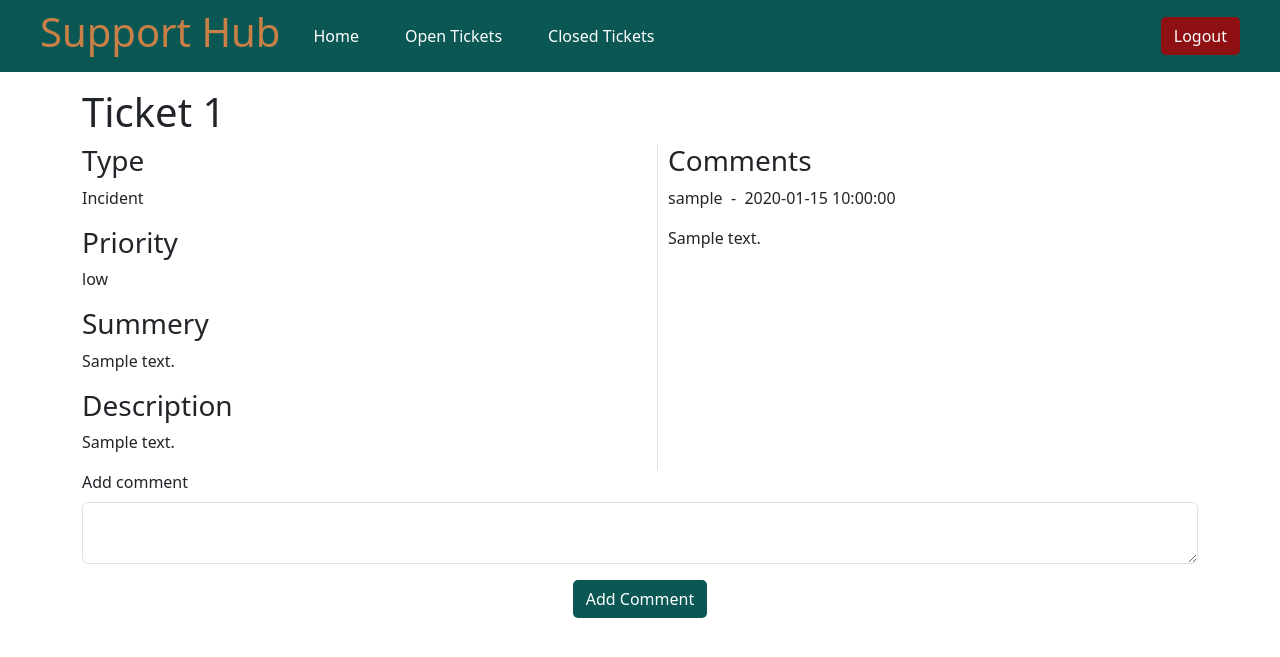
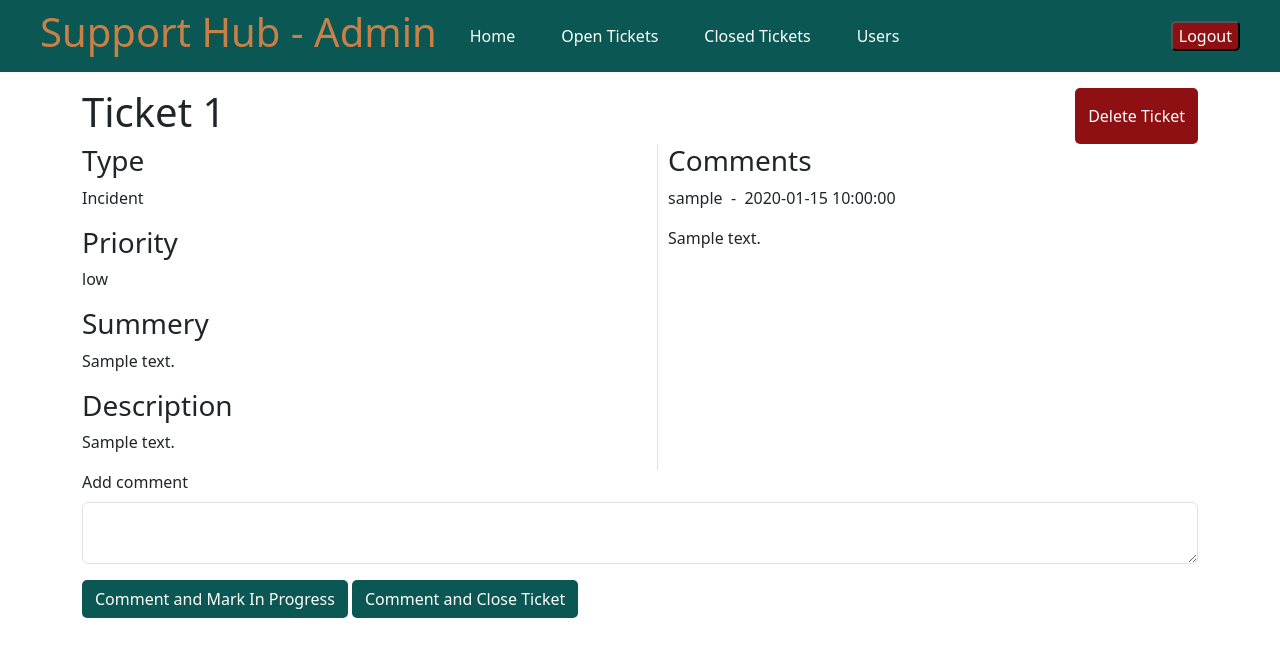
Before and after one commit to Ra-Wh/fictional-umbrella, a Flask app: page /view/1 in a window 1280 px wide. Shown: the top 657 px of the page. Run offline with Flask 3, Linux system fonts and the light colour scheme; a user stored in the database is signed in; tables that the repository leaves empty hold one stand-in row (values such as "Sample post").

Commit message:
37 feature view ticket admin functions (#38)
* admin view page buttons

* conditional buttons

* delete button and route

* admi show user page

```diff
--- a/app/models.py
+++ b/app/models.py
@@ -40,7 +40,7 @@ class tickets(db.Model):
     ticket_details: so.Mapped[sa.Text] = so.mapped_column(sa.Text, nullable=False)
     issue_type: so.Mapped[sa.Enum] = so.mapped_column(sa.Enum(IssueType), nullable=False)
     priority: so.Mapped[sa.Enum] = so.mapped_column(sa.Enum(PriorityType), nullable=False)
-    isClosed: so.Mapped[bool] = so.mapped_column(sa.Boolean, default=False)
+    closed_date: so.Mapped[sa.DateTime] = so.mapped_column(sa.DateTime, default=None, nullable=True)
     ticket_summary: so.Mapped[str] = so.mapped_column(sa.String(40), nullable=False)
     status: so.Mapped[sa.Enum] = so.mapped_column(sa.Enum(StatusType), nullable=False, default=StatusType.open)
     needs_attention: so.Mapped[bool] = so.mapped_column(sa.Boolean, nullable=False, default=False)
--- a/app/routes.py
+++ b/app/routes.py
@@ -3,35 +3,58 @@ from app.forms import LoginForm, RegistrationForm, CreateTicketForm, AddCommentF
 from app import app, db
 from flask_login import current_user, logout_user, login_required, login_user
 import sqlalchemy as sa
+import sqlalchemy.orm
 from app.models import login_details, user_accounts, tickets, ticket_comments
 from urllib.parse import urlsplit
 from flask import session
 from utils.template_utils import get_base_template
+from datetime import datetime
+from sqlalchemy import or_
+from sqlalchemy.orm import joinedload
 
 
 @app.route('/')
 @app.route('/index')
 @login_required
 def index():
-    recent_tickets = tickets.query.filter(
-        tickets.status != 'closed',
-        tickets.user_account_id == current_user.user_account_id
-    ).limit(10).all()
+    if current_user.is_admin:
+        recent_tickets = tickets.query.filter(
+            tickets.status != 'closed',
+        ).limit(10).all()
 
-    count_open = tickets.query.filter(
-        tickets.status == 'open',
-        tickets.user_account_id == current_user.user_account_id
-    ).count()
+        count_open = tickets.query.filter(
+            tickets.status == 'open',
+        ).count()
 
-    count_in_progress = tickets.query.filter(
-        tickets.status == 'in_progress',
-        tickets.user_account_id == current_user.user_account_id
-    ).count()
+        count_in_progress = tickets.query.filter(
+            tickets.status == 'in_progress',
+        ).count()
 
-    count_closed = tickets.query.filter(
-        tickets.status == 'closed',
-        tickets.user_account_id == current_user.user_account_id
-    ).count()
+        count_closed = tickets.query.filter(
+            tickets.status == 'closed',
+        ).count()
+
+    else:
+
+        recent_tickets = tickets.query.filter(
+            tickets.status != 'closed',
+            tickets.user_account_id == current_user.user_account_id
+        ).limit(10).all()
+
+        count_open = tickets.query.filter(
+            tickets.status == 'open',
+            tickets.user_account_id == current_user.user_account_id
+        ).count()
+
+        count_in_progress = tickets.query.filter(
+            tickets.status == 'in_progress',
+            tickets.user_account_id == current_user.user_account_id
+        ).count()
+
+        count_closed = tickets.query.filter(
+            tickets.status == 'closed',
+            tickets.user_account_id == current_user.user_account_id
+        ).count()
 
     return render_template(
         'index.html',
@@ -107,7 +130,7 @@ def create():
             )
         db.session.add(new_ticket)
         db.session.commit()
-        return render_template('index.html', title='Home', base_template=get_base_template())
+        return redirect(url_for('index'))
     return render_template('create.html', title="create ticket", form=form, base_template=get_base_template())
 
 @app.route('/view', defaults={'ticket_id': None}, methods=['GET', 'POST'])
@@ -115,11 +138,29 @@ def create():
 @login_required
 def view(ticket_id):
     ticket = tickets.query.filter(
-        tickets.ticket_id == ticket_id,
-        tickets.user_account_id == current_user.user_account_id
+        tickets.ticket_id == ticket_id
+    ).filter(
+        or_(current_user.is_admin, tickets.user_account_id == current_user.user_account_id)
     ).first()
-    form=AddCommentForm()
+
+    if ticket is None:
+        flash("Ticket not found or you don't have permission to view it.", "danger")
+        return redirect(url_for("index"))
+
+    form = AddCommentForm()
+
     if form.validate_on_submit():
+        action = request.form.get('action')
+
+        # Ensure action is valid before updating status
+        valid_statuses = {"open", "in_progress", "closed"}
+        if action in valid_statuses:
+            ticket.status = action  # Update ticket status
+            if action is "closed":
+                ticket.closed_date = datetime.now()
+            db.session.commit()
+
+        # Add the comment to the database
         new_comment = ticket_comments(
             ticket_id=ticket_id,
             user_account_id=current_user.user_account_id,
@@ -127,22 +168,81 @@ def view(ticket_id):
         )
         db.session.add(new_comment)
         db.session.commit()
-    comments = ticket_comments.query.filter_by(
-        ticket_id=ticket_id
-    )
+
+        return redirect(url_for('view', ticket_id=ticket_id))  # Redirect to refresh template
+
+    comments = ticket_comments.query.filter_by(ticket_id=ticket_id).all()
     username = login_details.query.filter_by(user_account_id=current_user.user_account_id).with_entities(login_details.username).scalar()
-    return render_template('view.html', title='view ticket', form=form, base_template=get_base_template(), ticket=ticket, comments=comments, username=username)
+
+    return render_template('view.html', title='View Ticket', form=form, base_template=get_base_template(), ticket=ticket, comments=comments, username=username)
 
 @app.route('/open-tickets', methods=['GET', 'POST'])
 @login_required
 def open_tickets():
-    open_tickets = tickets.query.filter(
-        tickets.status != 'closed',
-        tickets.user_account_id == current_user.user_account_id
-    ).all()
+    if current_user.is_admin:
+        open_tickets = tickets.query.filter(
+            tickets.status != 'closed',
+        ).all()
+    else:
+        open_tickets = tickets.query.filter(
+            tickets.status != 'closed',
+            tickets.user_account_id == current_user.user_account_id
+        ).all()
     return render_template('open.html', title='Open Tickets', base_template=get_base_template(), tickets=open_tickets)
 
 @app.route('/closed-tickets', methods=['GET', 'POST'])
 @login_required
 def closed_tickets():
-    return render_template('closed.html', title='Open Tickets', base_template=get_base_template())
+    if current_user.is_admin:
+        closed_tickets = tickets.query.filter(
+            tickets.status == 'closed',
+        ).all()
+    else:
+        closed_tickets = tickets.query.filter(
+            tickets.status == 'closed',
+            tickets.user_account_id == current_user.user_account_id
+        ).all()
+    return render_template('closed.html', title='Open Tickets', base_template=get_base_template(), tickets=closed_tickets)
+
+
+@app.route('/delete', defaults={'ticket_id': None}, methods=['GET', 'POST'])
+@app.route('/delete/<int:ticket_id>', methods=['GET', 'POST'])
+@login_required
+def delete(ticket_id):
+    if current_user.is_admin:
+        ticket = tickets.query.filter(
+            tickets.ticket_id == ticket_id
+        ).first()
+        db.session.delete(ticket)
+        db.session.commit()
+
+        flash("Ticket deleted successfully!", "success")
+        return redirect(url_for("index"))
+
+    return redirect(url_for("index"))
+
+@app.route('/promote', methods=['GET', 'POST'])
+@login_required
+def promote(user_account_id):
+    return redirect(url_for("index"))
+
+@app.route('/delete/user', methods=['GET', 'POST'])
+@login_required
+def delete_user(user_account_id):
+    return redirect(url_for("index"))
+
+@app.route('/users', methods=['GET', 'POST'])
+@login_required
+def users():
+    users = db.session.query(
+        user_accounts.user_account_id,
+        user_accounts.first_name,
+        user_accounts.last_name,
+        user_accounts.account_created_date,
+        user_accounts.is_deleted,
+        user_accounts.account_deleted_date,
+        user_accounts.is_admin,
+        login_details.username
+    ).join(login_details).all()
+
+    return render_template('users.html', title='Users', base_template=get_base_template(), users=users)
--- a/app/static/styles.css
+++ b/app/static/styles.css
@@ -135,3 +135,21 @@
     align-items: center;
     gap: 20px;
 }
+
+/*Modal*/
+.modal-overlay {
+    position: fixed;
+    top: 0; left: 0;
+    width: 100%; height: 100%;
+    background: rgba(0, 0, 0, 0.5);
+    display: flex;
+    justify-content: center;
+    align-items: center;
+}
+
+.modal-content {
+    background: white;
+    padding: 20px;
+    border-radius: 8px;
+    text-align: center;
+}
--- a/app/templates/adminbase.html
+++ b/app/templates/adminbase.html
@@ -18,8 +18,20 @@
     </head>
     <body>
         <nav class="navbar navbar-expand-lg navbar-light navbar-bg">
-            <div>
+            <div style="display: flex; justify-content: space-between; align-items: top; gap: 20px">
                 <h1 class="navbar-heading">Support Hub - Admin</h1>
+                <button class="btn button-navbar" type="button" onclick="window.location.href='{{ url_for('index') }}'">
+                    Home
+                </button>
+                <button class="btn button-navbar" type="button" onclick="window.location.href='{{ url_for('open_tickets') }}'">
+                    Open Tickets
+                </button>
+                <button class="btn button-navbar" type="button" onclick="window.location.href='{{ url_for('closed_tickets') }}'">
+                    Closed Tickets
+                </button>
+                <button class="btn button-navbar" type="button" onclick="window.location.href='{{ url_for('users') }}'">
+                    Users
+                </button>
             </div>
             <div style="display: flex; gap: 20px;">
                 <form action="{{ url_for('logout') }}" method="POST">
--- a/app/templates/create.html
+++ b/app/templates/create.html
@@ -1,4 +1,4 @@
-{% extends "base.html" %}
+{% extends base_template %}
 
 {% block content %}
     <body>
--- a/app/templates/macros/buttons.html
+++ b/app/templates/macros/buttons.html
@@ -8,3 +8,36 @@
         View
     </button>
 {% endmacro %}
+
+{% macro delete_button(ticket_id) %}
+    <button
+        type="button"
+        class="btn button-tertiary"
+        style="align-self: flex-start;"
+        onclick="window.location.href='{{ url_for('delete', ticket_id=ticket_id) }}'"
+        >
+        Delete
+    </button>
+{% endmacro %}
+
+{% macro promote_user_button(ticket_id) %}
+    <button
+        type="button"
+        class="btn button-primary"
+        style="align-self: flex-start;"
+        onclick="window.location.href='{{ url_for('promote', user_account_id=user_account_id) }}'"
+        >
+        Promote
+    </button>
+{% endmacro %}
+
+{% macro delete_user_button(ticket_id) %}
+    <button
+        type="button"
+        class="btn button-tertiary"
+        style="align-self: flex-start;"
+        onclick="window.location.href='{{ url_for('delete_user', user_account_id=user_account_id) }}'"
+        >
+        Delete
+    </button>
+{% endmacro %}
--- a/app/templates/view.html
+++ b/app/templates/view.html
@@ -1,7 +1,14 @@
-{% extends "base.html" %}
+{% import 'macros/buttons.html' as buttons %}
+
+{% extends base_template %}
 
 {% block content %}
-    <h1>Ticket {{ ticket.ticket_id }}</h1>
+    <div style="display: flex; flex-direction: row; justify-content: space-between;">
+        <h1>Ticket {{ ticket.ticket_id }}</h1>
+        <button class="btn button-tertiary" onclick="showDeleteConfirmation('{{ ticket.ticket_id }}')">
+            Delete Ticket
+        </button>
+    </div>
     <div style="display: flex; flex-direction: row">
         <div class="border-end pe-3" style="width: 45vw">
             <div>
@@ -35,6 +42,7 @@
     <form action="" method="post" novalidate>
         {{ form.hidden_tag() }}
 
+        {% if ticket.status.value != "Closed" %}
         <div class="mb-3">
             {{ form.comment.label(class="form-label") }}
             {{ form.comment(class="form-control", size=32) }}
@@ -43,8 +51,46 @@
             {% endfor %}
         </div>
 
-        <div class="d-flex justify-content-center">
-            <button type="submit" class="btn button-primary">Add Comment</button>
+            {% if not current_user.is_admin %}
+                <button type="submit" class="btn button-primary" name="action" value="open">Add Comment</button>
+            {% endif %}
+
+            {% if current_user.is_admin %}
+                <button type="submit" class="btn button-primary" name="action" value="in_progress">Comment and Mark In Progress</button>
+                <button type="submit" class="btn button-primary" name="action" value="closed">Comment and Close Ticket</button>
+            {% endif %}
+        {% endif %}
+
+        <!-- Hidden delete confirmation-->
+        <div id="deleteConfirmation" class="modal-overlay" style="display: none;">
+            <div class="modal-content">
+                <p>Are you sure you want to delete this ticket?</p>
+                <div style="display: flex; flex-direction: row; gap: 5vw; justify-content: center">
+                    <button class="btn button-primary" onclick="hideDeleteConfirmation()">Cancel</button>
+                    <button class="btn button-tertiary" id="confirmDelete">Delete</button>
+                </div>
+            </div>
         </div>
+        </body>
+
+        <!-- Jacascript -->
+        <script>
+            function showDeleteConfirmation(ticketId) {
+                document.getElementById("deleteConfirmation").style.display = "block";
+                document.getElementById("confirmDelete").setAttribute("data-ticket-id", ticketId);
+            }
+
+            function hideDeleteConfirmation() {
+                document.getElementById("deleteConfirmation").style.display = "none";
+            }
+
+            document.getElementById("confirmDelete").addEventListener("click", function() {
+                const ticketId = this.getAttribute("data-ticket-id");
+
+                fetch(`/delete/${ticketId}`, { method: "POST" })
+                .then(response => window.location.href = "/index")
+
+            });
+        </script>
 
 {% endblock %}
```
Also changed, not shown: app/templates/closed.html (+10 -17 lines), app/templates/users.html (added, +45 -0 lines), migrations/versions/2b9d1b338d88_updated_models.py (added, +34 -0 lines), migrations/versions/f37c595db2d7_initial_commit.py (added, +36 -0 lines), app.db. Lines whose indentation alone changed are shown as unchanged.
